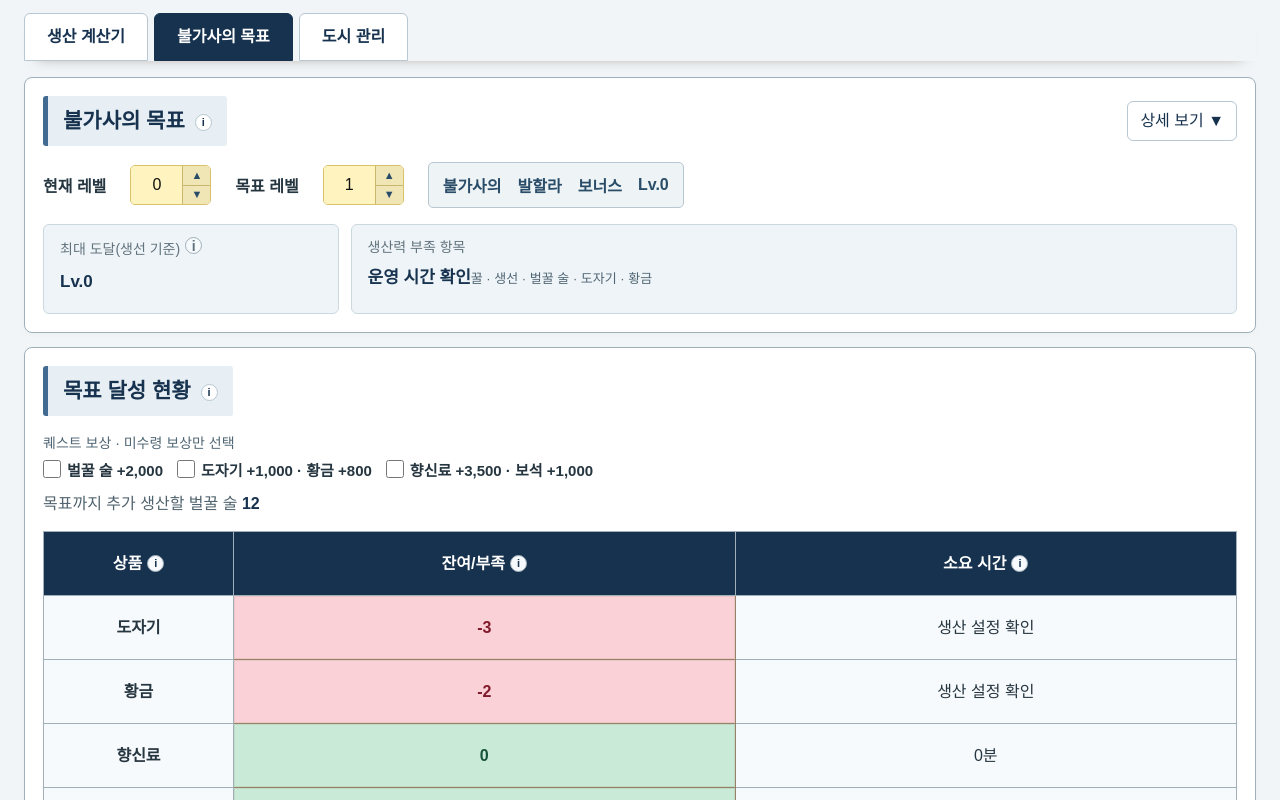
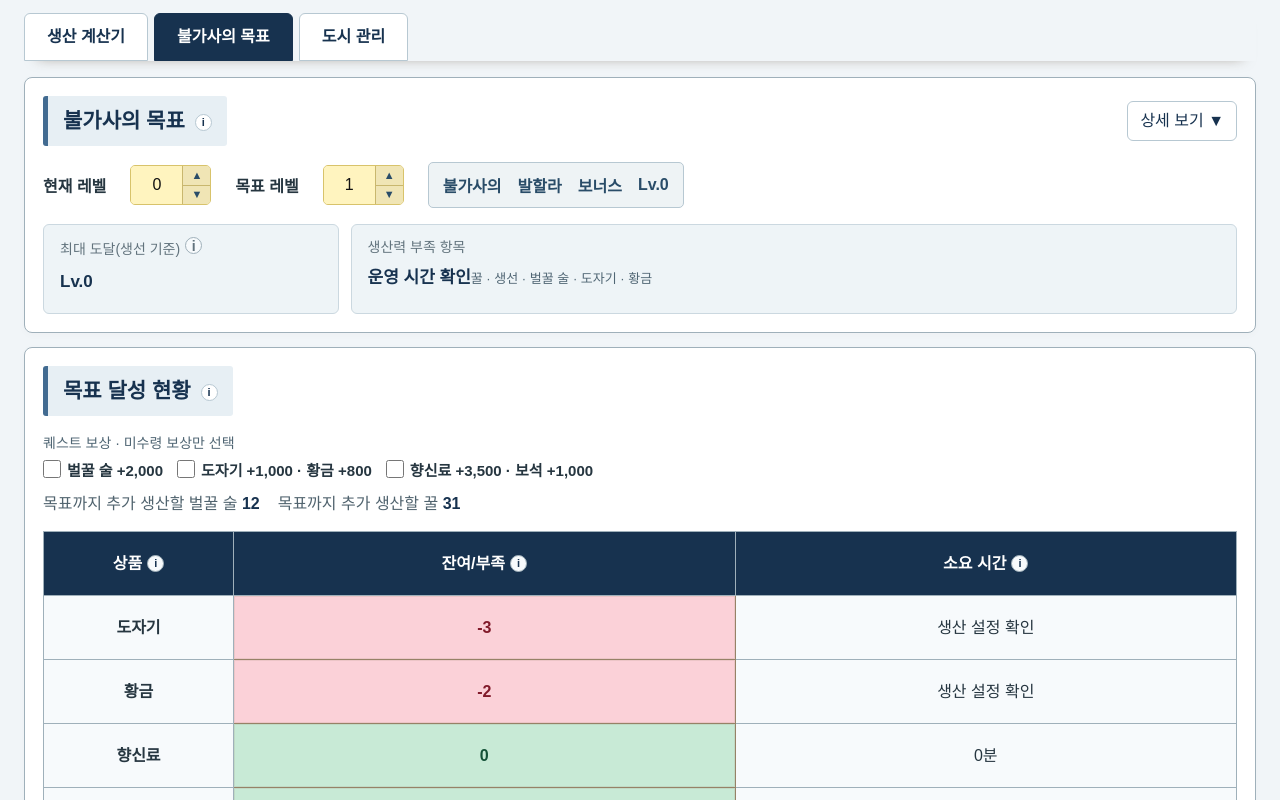
Before and after one commit to M-ule/Viking-Culture, a plain HTML site: page index.html in a window 1280 px wide. Both pictures are taken after a click on the tab "불가사의 목표". Shown: the part 103-903 px from the top of the page. Drawn offline with Linux system fonts and the light colour scheme.

Commit message:
불가사의 목표에 벌꿀 술 보유량을 반영한 꿀 필요량 표시

```diff
--- a/index.html
+++ b/index.html
@@ -508,7 +508,7 @@ main{padding:14px 8px;max-width:100%;overflow-x:clip}h1{font-size:21px}.card{pad
 }
 .home-mix{display:flex;align-items:center;gap:8px;flex-wrap:wrap}.home-mix label{display:inline-flex;align-items:center;gap:4px;white-space:nowrap}.home-mix-total{white-space:nowrap;color:var(--blue);font-size:.95em}.home-mix input{width:66px;min-width:55px;height:35px}
 </style>
-<link rel="stylesheet" href="simulator-layout.css?v=20261127e">
+<link rel="stylesheet" href="simulator-layout.css?v=20261127f">
 </head><body><main><h1>바이킹 문명 시뮬레이터</h1><div class="legend"><span class="chip"></span>노란 칸에 입력</div><nav class="tabs" aria-label="계산기 탭"><button class="tab active" data-tab="prod">생산 계산기</button><button class="tab" data-tab="wonder">불가사의 목표</button><button class="tab" data-tab="city">도시 관리</button></nav><section id="panel-prod" class="panel active"><nav class="mobile-section-nav" aria-label="생산 계산기 섹션 바로가기"><a href="#stage0">기초 자원</a><a href="#stage1">중간 자원</a><a href="#stage2">상품</a></nav><section class="card" id="productionSettings">
 <div class="sectionbar"><h2 data-tip-key="생산 설정">생산 설정</h2><div class="title-actions">
 <button id="photoImportBtn" type="button">사진으로 입력</button>
@@ -538,7 +538,10 @@ main{padding:14px 8px;max-width:100%;overflow-x:clip}h1{font-size:21px}.card{pad
 <label for="tgtLv">목표 레벨</label><input id="tgtLv" type="number" min="0" max="50" step="1"><span class="wonder-context" id="wonderContext"><span>불가사의</span><strong id="wonderContextName"></strong><span>보너스</span><strong id="wonderContextLevel"></strong></span></div><div id="goalSummary" class="summary" role="status"></div></section><div class="card" id="goalCard"><div class="sectionbar"><h2 data-tip-key="목표 달성 현황">목표 달성 현황</h2></div><div class="goal-quest-settings">
 <div class="quest-reward-note" id="goalQuestLabel">퀘스트 보상 · 미수령 보상만 선택</div>
 <div class="quest-rewards" data-quest-group="all" role="group" aria-labelledby="goalQuestLabel"></div>
-<p class="note" id="goalMeadNeed" role="status"></p>
+<div class="goal-resource-needs" role="status">
+<p class="note" id="goalMeadNeed"></p>
+<p class="note" id="goalHoneyNeed"></p>
+</div>
 </div><div id="goalTable" class="wrap"><table class="result-table" id="tw"><thead></thead><tbody></tbody></table></div></div><div class="card" id="sleepCard"><div class="sectionbar"><h2 data-tip-key="수면 대비 자원 확보">수면 대비 자원 확보</h2></div><div class="area-settings">
 <div class="area-field"><label for="sleepPrepH" data-tip-key="수면까지 남은 시간(h)">수면까지 남은 시간(h)</label><input id="sleepPrepH" type="number" min="0" step="any" placeholder="기본"></div>
 <div class="area-field sleep-cycle-field"><label for="sleepCycle" data-tip-key="예약 생산 주기">예약 생산 주기</label><select id="sleepCycle"><option value="long">레벨별 최장</option><option value="30분">30분</option><option value="1시간">1시간</option><option value="2시간">2시간</option></select></div>
@@ -1296,18 +1299,22 @@ targetRequirements=function(){
  const sail=pairedTargetInputs('선원 항구',short['향신료 보물'],short['보석 보물']);
  const meadDemand=num(exp['벌꿀 술'])+num(sail['벌꿀 술']),driedDemand=num(sail['건어물']);
  const netNeed=(gross,stock)=>gross>0?Math.max(0,gross-stock):0;
- const meadToProduce=netNeed(meadDemand,plannedStock('벌꿀 술'));
- const mead=singleTargetInputs(goalReferenceRates('벌꿀 술')[0],meadToProduce);
- const dried=singleTargetInputs(goalReferenceRates('건어물')[0],netNeed(driedDemand,plannedStock('건어물')));
- const needAmount={'벌집':num(mead['꿀'])+num(dried['꿀']),'부두':num(exp['생선'])+num(dried['생선']),
-  '벌꿀 술':meadDemand,'건어물':driedDemand,...short},needEq={};
+ const productionNeed={...short,
+  '벌꿀 술':netNeed(meadDemand,plannedStock('벌꿀 술')),
+  '건어물':netNeed(driedDemand,plannedStock('건어물'))};
+ const mead=singleTargetInputs(goalReferenceRates('벌꿀 술')[0],productionNeed['벌꿀 술']);
+ const dried=singleTargetInputs(goalReferenceRates('건어물')[0],productionNeed['건어물']);
+ const honeyForDried=num(dried['꿀']);
+ const needAmount={'벌집':num(mead['꿀'])+honeyForDried,'부두':num(exp['생선'])+num(dried['생선']),
+  '벌꿀 술':meadDemand,'건어물':driedDemand,...short};
+ for(const item of BASE)productionNeed[item]=netNeed(needAmount[item],plannedStock(STOCK_KEY[item]));
+ const needEq={};
  for(const item of BASE.concat(MID,TREASURE_NAMES)){
   const treasure=TREASURE_NAMES.includes(item),b=treasure?treasurePair(item):item,key=treasure?treasureOutputKey(item):'out1';
-  const amount=treasure?short[item]:item==='벌꿀 술'?meadToProduce:netNeed(needAmount[item],plannedStock(STOCK_KEY[item]));
-  const ref=benchmarkRate(b,key)*productionWindow(b);
+  const amount=productionNeed[item],ref=benchmarkRate(b,key)*productionWindow(b);
   needEq[item]=amount<=1e-10?0:ref>0?amount/ref:null;
  }
- return {needAmount,needEq,meadToProduce};
+ return {needAmount,needEq,productionNeed,honeyForDried};
 };
 sleepCurrentEq=function(building,h){const ref=benchmarkRate(building)*Math.max(0,h);return ref>0?metrics(building,h).out1/ref:0;};
 function maxProductLevel(){for(let lv=50;lv>=app.wonder.cur;lv--)if(TREASURE_NAMES.every(t=>wonderNeedTo(lv,t)<=plannedStock(t)+producedOf(t)+1e-8))return lv;return app.wonder.cur;}
@@ -1540,7 +1547,9 @@ function powerShortfalls(required){
  return {short,unknown};
 }
 renderGoal=function(required=targetRequirements()){
- $('goalMeadNeed').innerHTML='목표까지 추가 생산할 벌꿀 술 <strong>'+amountHtml(required.meadToProduce)+'</strong>';
+ $('goalMeadNeed').innerHTML='목표까지 추가 생산할 벌꿀 술 <strong>'+amountHtml(required.productionNeed['벌꿀 술'])+'</strong>';
+ const driedTip=required.honeyForDried>0?infoIcon('꿀 필요량','건어물 추가 생산에도 꿀 '+fmtQty(required.honeyForDried)+'이 필요합니다. 전체 필요량에서 현재 꿀 보유량을 차감해 표시합니다.'):'';
+ $('goalHoneyNeed').innerHTML='목표까지 추가 생산할 꿀 <strong>'+amountHtml(required.productionNeed['벌집'])+'</strong>'+driedTip;
  const labels=['상품',{label:'잔여/부족',tip:'예상 보유량에서 목표까지의 구간 필요량을 뺀 값입니다.'},'구간 필요량',
   {label:'현재 보유량',tip:'입력한 보물 보유량에 선택한 퀘스트 보상을 더한 값입니다.'},'예상 생산량',
   {label:'예상 보유량',tip:'입력한 보물 보유량에 퀘스트 보상과 예상 생산량을 더한 값입니다.'},'소요 시간'];
--- a/simulator-layout.css
+++ b/simulator-layout.css
@@ -85,7 +85,8 @@ h1 { color: var(--blue); margin-bottom: 12px; }
 }
 .quest-rewards label > span > span { white-space: nowrap; }
 .goal-quest-settings { margin-bottom: 12px; }
-.goal-quest-settings .note { margin: 4px 0 0; }
+.goal-resource-needs { display: flex; flex-wrap: wrap; gap: 4px 18px; margin-top: 4px; }
+.goal-resource-needs .note { margin: 0; }
 .goal-quest-settings strong { color: var(--blue); }
 
 #conversionCard .sectionbar { justify-content: flex-start; }
```
